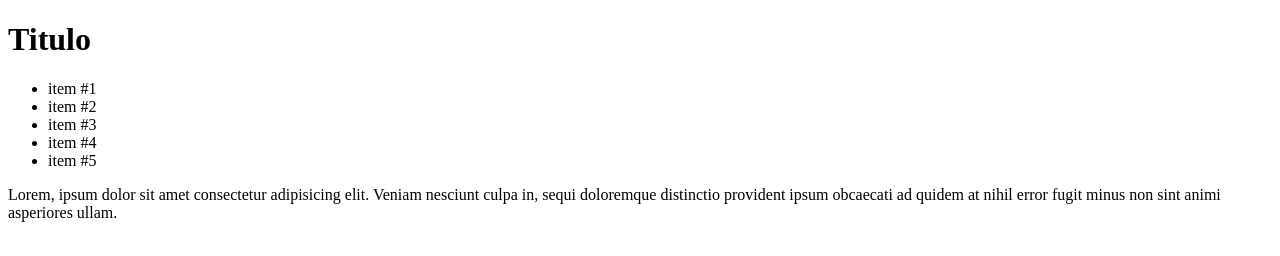
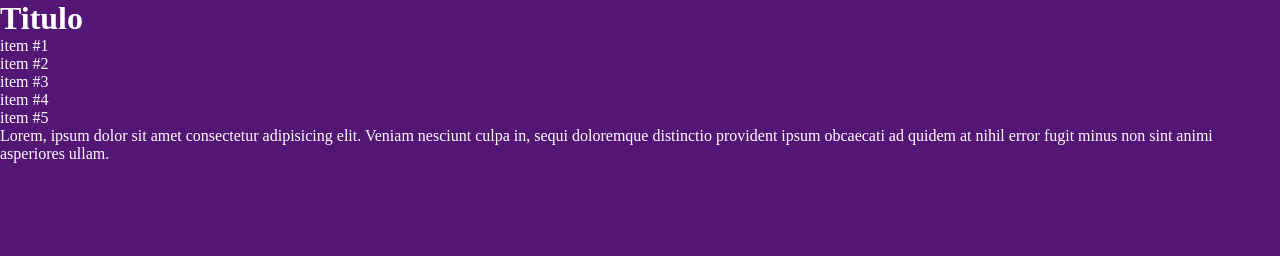
Before and after one commit to diegobrice/blog-template, a plain HTML site: page index.html in a window 1280 px wide. Drawn offline with Linux system fonts and the light colour scheme.

Commit message:
estilo background

```diff
--- a/index.html
+++ b/index.html
@@ -4,6 +4,7 @@
     <meta charset="UTF-8" />
     <meta name="viewport" content="width=device-width, initial-scale=1.0" />
     <title>App Web</title>
+    <link rel="stylesheet" href="./style.css" />
   </head>
   <body>
     <h1>Titulo</h1>
--- /dev/null
+++ b/style.css
@@ -0,0 +1,9 @@
+* {
+  margin: 0;
+  padding: 0;
+}
+
+body {
+  background-color: rgb(83, 22, 117);
+  color: white;
+}
```
